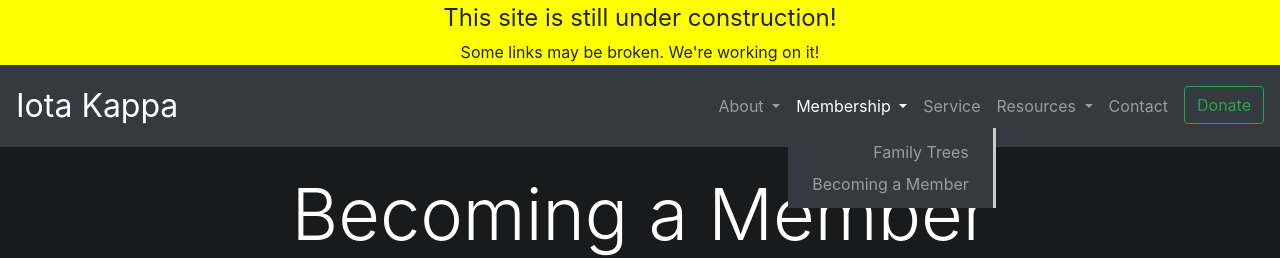
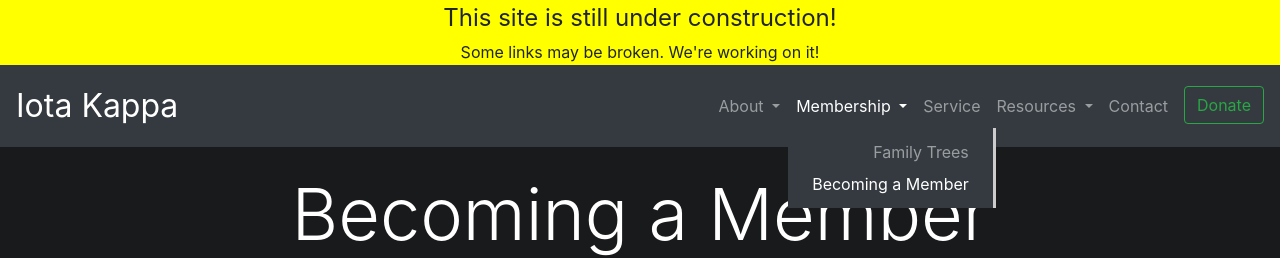
Before and after one commit to iotakappaweb/kkyik, a plain HTML site: page becoming-a-member/index.html in a window 1280 px wide. Both pictures are taken after a click on the button "Membership". Shown: the top 258 px of the page. Drawn offline with nearby package versions, Linux system fonts and the light colour scheme.

Commit message:
Added text-white to becoming a member tab to signify the active page. Forgot it in the last commit lol

```diff
--- a/becoming-a-member/index.html
+++ b/becoming-a-member/index.html
@@ -58,7 +58,7 @@
                     </a>
                     <div class="dropdown-menu text-right bg-dark dropdown-menu-border" aria-labelledby="navbarDropdown">
                         <a class="dropdown-item-custom navbar-dropdown-link" href="#">Family Trees</a>
-                        <a class="dropdown-item-custom navbar-dropdown-link" href="../becoming-a-member/index.html">Becoming a Member</a>
+                        <a class="dropdown-item-custom navbar-dropdown-link text-white" href="../becoming-a-member/index.html">Becoming a Member</a>
                     </div>
                 </li>
                 <li class="nav-item">
```
